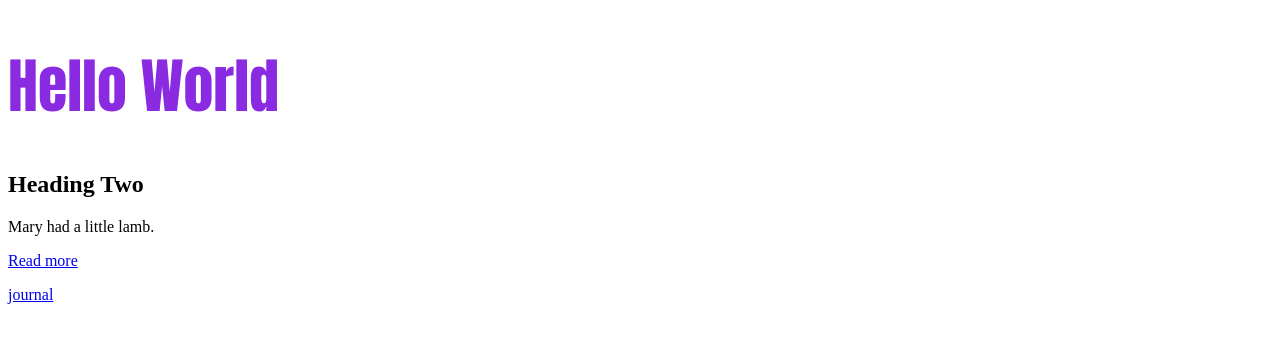
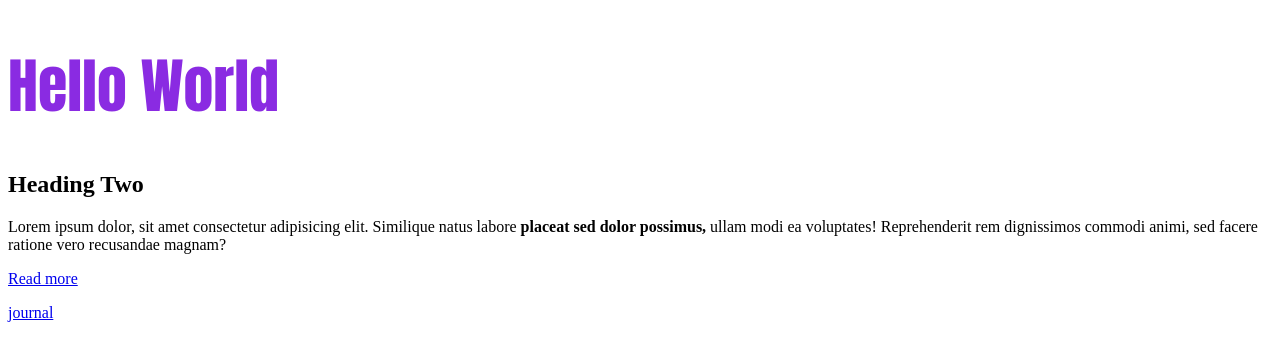
Before and after one commit to TaylorNobriga/TaylorNobriga.github.io-bac, a plain HTML site: page traversy/index.html in a window 1280 px wide. Drawn offline with Linux system fonts and the light colour scheme; files that its build step writes are made by us from their sources.

Commit message:
test update

```diff
--- a/traversy/index.html
+++ b/traversy/index.html
@@ -8,9 +8,14 @@
     <link rel="stylesheet" href="style.css">
 </head>
 <body>
+
 <h1>Hello World</h1>
 <h2>Heading Two</h2>
- <p>Mary had a little lamb.</p>
+ <p>
+    Lorem ipsum dolor, sit amet consectetur adipisicing elit.
+     Similique natus labore<strong> placeat sed dolor possimus,</strong> ullam modi ea voluptates!
+     Reprehenderit rem dignissimos commodi animi, sed facere ratione vero recusandae magnam?
+ </p>
 <p><a href="http://google.com"
 target="_blank"> Read more</a></p>
 <a href="journal.html">journal</a>
```
